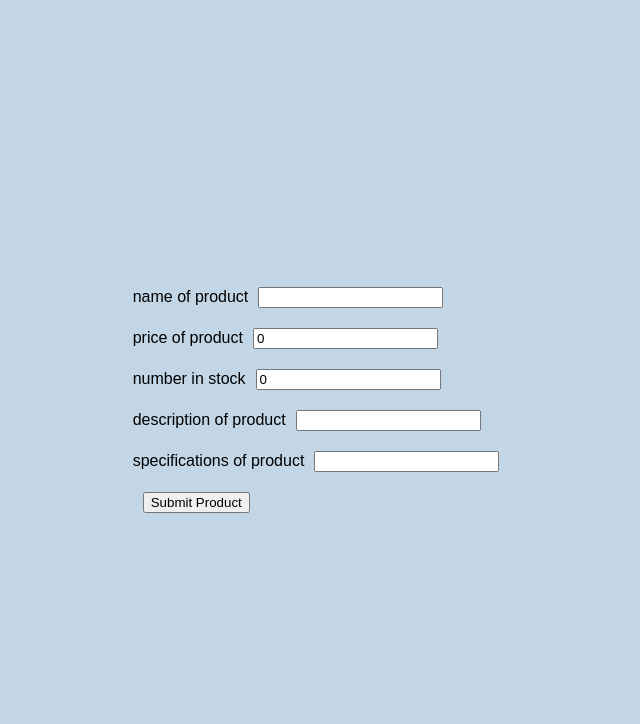
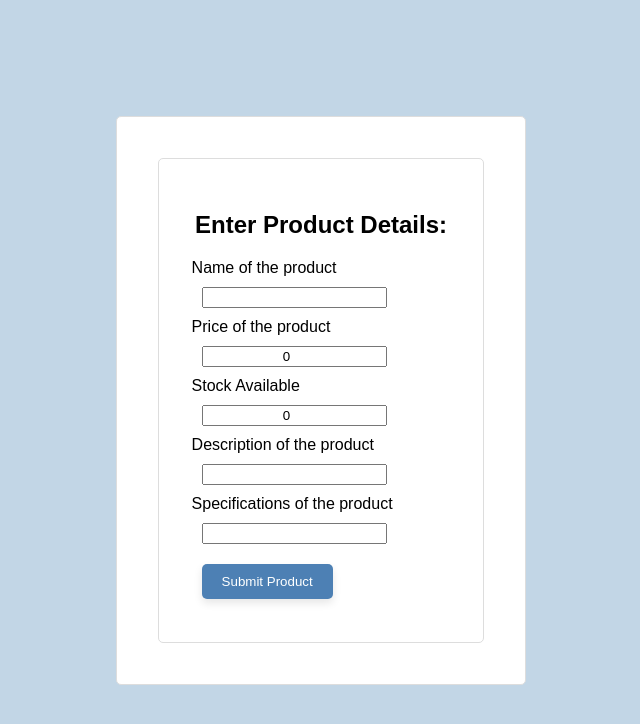
Before and after one commit to mikkelite/project, a Vue app: page /AddProductPage in a window 1280 px wide. Shown: the top 724 px of the page, without its empty margins (319-959 px from the left). Built offline with nearby package versions, Linux system fonts and the light colour scheme.

Commit message:
Css changes
buttons and stuff

```diff
--- a/src/components/AddProductPage.vue
+++ b/src/components/AddProductPage.vue
@@ -1,22 +1,25 @@
 <template>
+  <div id="AddProduct">
     <form>
-        <label>name of product</label>
+      <h2>Enter Product Details:</h2>
+        <label>Name of the product</label>
         <input type="text" v-model="newProduct.nameString" required>
         <br />
-        <label>price of product</label>
+        <label>Price of the product</label>
         <input type="number" v-model="newProduct.price" required>
         <br />
-        <label>number in stock</label>
+        <label>Stock Available</label>
         <input type="number" v-model="newProduct.NumberInStock" required>
         <br />
-        <label>description of product</label>
+        <label>Description of the product</label>
         <input type="text" v-model="newProduct.descriptionString" required>
         <br />
-        <label>specifications of product</label>
+        <label>Specifications of the product</label>
         <input type="text" v-model="newProduct.specificationString" required>
         <br />
-        <button @click="PostProduct" type="submit">Submit Product</button>
+        <button @click="PostProduct" type="submit" class="button">Submit Product</button>
     </form>
+  </div>
 </template>
 <script>
 import ProductService from '@/services/ProductService';
@@ -47,21 +50,49 @@ body {
   font-family: Arial, sans-serif;
   margin: 0;
 }
+#AddProduct{
+  border: 1px solid #ddd;
+  border-radius: 5px;
+  padding: 10%;
+  display: block;
+  background-color: white;
+}
+h2 {
+  text-align: center;
+
+}
 p{
     display: inline-flex;
     padding:10px
 }
+form {
+  display: flex;
+  flex-direction: column;
+  border: 1px solid #ddd;
+  border-radius: 5px;
+  padding: 10%;
+  display: block;
+  background-color: white;
+}
+
+label {
+  text-align: center;
+  margin-bottom: 5px;
+}
+
 input{
     display: inline-block;
     margin: auto;
     box-sizing: border-box;
     margin: 10px;
+    text-align: center;
+}
 
-
-}
 ul {
+  display: flex;
+  flex-wrap: wrap;
   list-style: none;
-  padding: 0;
+  padding: 13px 12px 10px 50px ;
   margin: 0;
 }
 
@@ -85,4 +116,21 @@ li a:hover {
 
 li:hover {
   background-color: #eee;
-}</style>
+}
+.button {
+  display: inline-block;
+  margin: 10px;
+  padding: 10px 20px;
+  background-color: #4d80b4;
+  color: white;
+  text-decoration: none;
+  border: none;
+  border-radius: 5px;
+  cursor: pointer;
+  box-shadow: 0 4px 8px rgba(0, 0, 0, 0.1);
+}
+
+.button:hover {
+  background-color: #1b70c5;
+}
+</style>
--- a/src/components/MainPage.vue
+++ b/src/components/MainPage.vue
@@ -5,14 +5,16 @@
       <input type="text" id="description" v-model="filterDescription" />
       <p>Enter name of product</p>
       <input type="text" id="name" v-model="filterName" />
-      <a href="http://localhost:8081/AccountCreation">Sign up</a>
+      <br />
+      <a href="http://localhost:8081/AccountCreation" class="signup-link">Sign up</a>
+      <a href="http://localhost:8081/AddProductPage" class="add-product-link">Add a Product?</a>
     </div>
     <ul v-if="products.length">
       <li class="products" v-for="product in filterProducts" :key="product.id">
         <div class="name-section">
           <div id="NameProduct">{{ product.nameString }} &nbsp;&nbsp;</div>
           <div id="Reviews">
-            <button @click="renderReviews(product.id)">Reviews: {{ product.reviews.length }}</button>
+            <button @click="renderReviews(product.id)" class="reviews-button">Reviews: {{ product.reviews.length }}</button>
           </div>
         </div>
         <br />
@@ -21,10 +23,9 @@
        rating: {{ product.rating }} /5
         <ProductReview v-if="showReviews && this.productId===product.id" :ReviewId="product.id"/>
 
-        <button  @click="deleteProduct(product)">Delete</button>
+        <button  @click="deleteProduct(product)" class="delete-button">Delete</button>
       </li>
     </ul>
-    <a href="http://localhost:8081/AddProductPage">AddProductPage</a>
   </div>
 </template>
 
@@ -109,6 +110,7 @@ export default {
   },
 };
 </script>
+
 <style>
 body {
   font-family: Arial, sans-serif;
@@ -167,16 +169,17 @@ button {
   display: flex;
 }
 .filter-area {
-  width: 66%;
-  top: 1%;
-  padding: 8px 8px 2px 95px;
-  margin-top: 2%;
-  margin-left:10px ;
+  width: 50%;
+  margin: auto;
+  padding: 8px 8px 2px 8px;
+
 }
 #Main{
-  border:10px inset rgb(62, 55, 104);
+  border: 1px solid #ddd;
+  border-radius: 5px;
+  padding: 5%;
   display: block;
-
+  background-color: white;
 }
 
 #NameProduct{
@@ -184,10 +187,29 @@ button {
   border:3px #73a2d1;
   padding: 3px;
   border-style:ridge;
+}
 
-}
-a{
+a {
   margin-bottom: 5px;
   margin-left: 10px;
 }
+
+.add-product-link, .delete-button, .reviews-button, .signup-link {
+  display: inline-block;
+  margin: 10px;
+  padding: 10px 20px;
+  background-color: #4d80b4;
+  color: white;
+  text-decoration: none;
+  border: none;
+  border-radius: 5px;
+  cursor: pointer;
+  box-shadow: 0 4px 8px rgba(0, 0, 0, 0.1);
+}
+
+.add-product-link:hover, .delete-button:hover, .reviews-button:hover, .signup-link:hover {
+
+  background-color: #4d80b4;
+
+}
 </style>
--- a/src/components/UserLogin.vue
+++ b/src/components/UserLogin.vue
@@ -85,9 +85,16 @@ body {
         }
 
         .form-control input[type="submit"] {
-            background-color: #0056b3;
+            display: inline-block;
+            margin: 10px;
+            padding: 10px 20px;
+            background-color: #4d80b4;
             color: white;
+            text-decoration: none;
+            border: none;
+            border-radius: 5px;
             cursor: pointer;
+            box-shadow: 0 4px 8px rgba(0, 0, 0, 0.1);
         }
 
         .form-control input[type="submit"]:hover {
--- a/src/components/UserPage.vue
+++ b/src/components/UserPage.vue
@@ -52,6 +52,7 @@ export default{
         return isNaN(field) && typeof field !== 'boolean';
     },
     createUser(event){
+
             if (this.validateEmail(this.userRegisterRequest.email) && this.CheckIfNumerical(this.userRegisterRequest.lName) && this.CheckIfNumerical(this.userRegisterRequest.fName)){
                 event.preventDefault();
                 RegisterService.createUser(this.userRegisterRequest)
@@ -99,6 +100,7 @@ body, html {
         .form-group label {
             display: block;
             margin-bottom: 8px;
+            text-align: start;
         }
 
         .form-group input {
@@ -110,14 +112,20 @@ body, html {
         }
 
         .form-group input[type="submit"] {
-            background-color: #007bff;
+
+
+            font-size: 16px;
+            width: 100%;
+            display: inline-block;
+            margin: 10px;
+            padding: 10px 20px;
+            background-color: #4d80b4;
             color: white;
+            text-decoration: none;
             border: none;
-            border-radius: 4px;
+            border-radius: 5px;
             cursor: pointer;
-            font-size: 16px;
-            padding: 10px 0;
-            width: 100%;
+            box-shadow: 0 4px 8px rgba(0, 0, 0, 0.1);
         }
 
         .form-group input[type="submit"]:hover {
```
